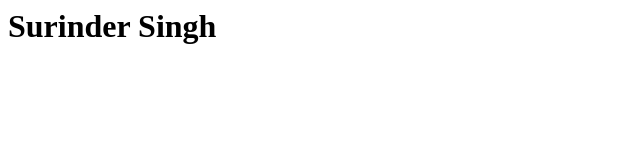
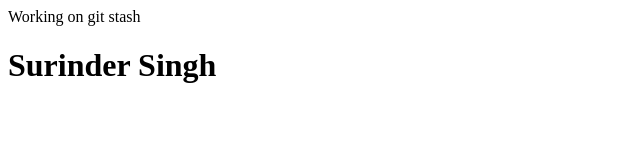
Before and after one commit to Surinder07/Spring-jdbc, a plain HTML site: page index.html in a window 1280 px wide. Shown: the whole page, without its empty margins (0-640 px from the left). Drawn offline with Linux system fonts and the light colour scheme.

Commit message:
added para tag

```diff
--- a/index.html
+++ b/index.html
@@ -4,6 +4,7 @@
 
 
 
+		<p>Working on git stash</p>
 		<h1>Surinder Singh</h1>
 
 	</body>
```
